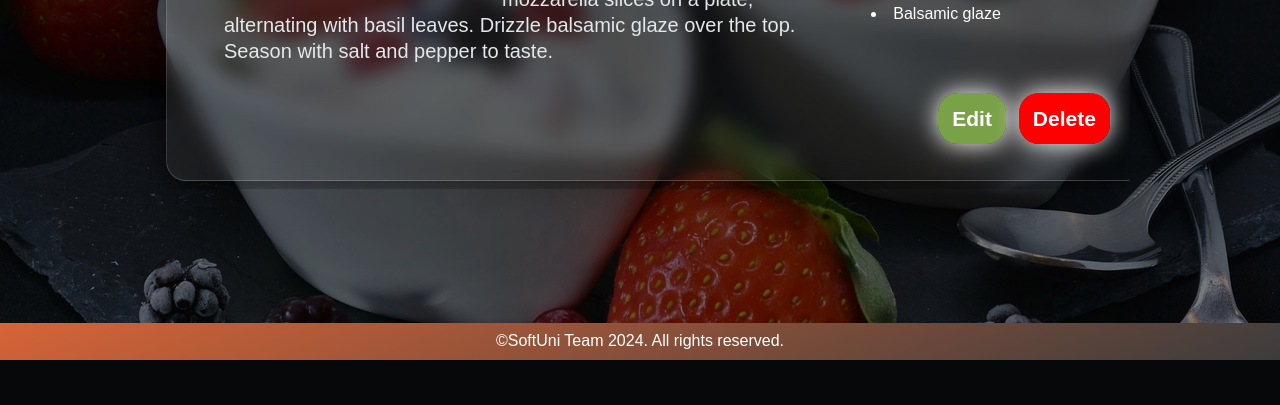
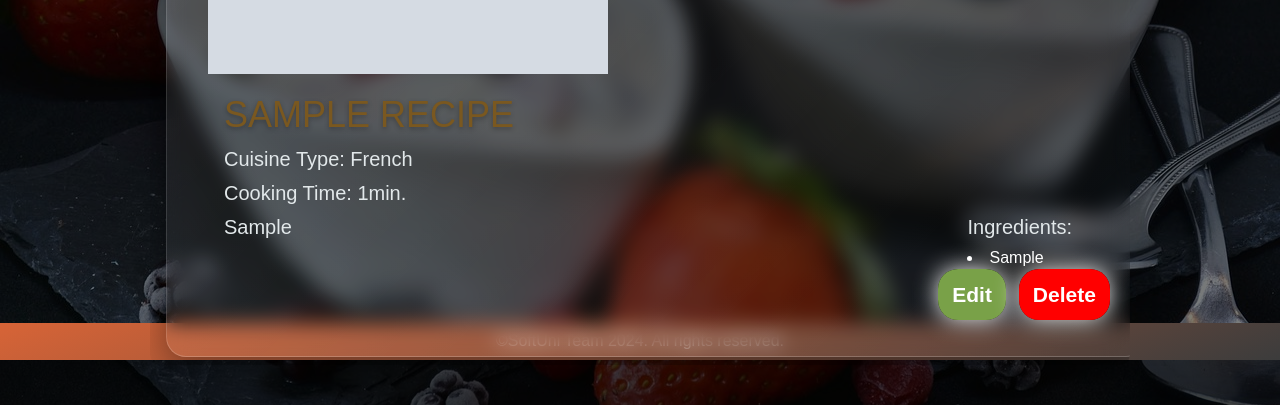
Before and after one commit to SiyanaTrend/Django-Basics-exercises, a Django app: template Exam-April2024/tastyRecipes/templates/recipes/details-recipe.html in a window 1280 px wide. Shown: the part 440-845 px from the top of the page. Before the commit the page ends 800 px from the top, so only its background shows below. Run offline with Django 5.2, Linux system fonts and the light colour scheme; the template is opened without the code that fills it: values that come from a table or form of the project are taken from there, others are empty; tables that the repository leaves empty hold one stand-in row (values such as "Sample post"); grey boxes marked "Sample" are stand-in pictures; some web fonts are replaced.

Commit message:
feat: Add detail functionality for recipe view

```diff
--- /dev/null
+++ b/Exam-April2024/tastyRecipes/recipes/templatetags/recipe_extracts.py
@@ -0,0 +1,7 @@
+from django import template
+register = template.Library()
+
+@register.filter
+def split_by_comma_space(value):
+    # return value.split(", ")
+    return [item.strip() for item in value.split(",")]
--- a/Exam-April2024/tastyRecipes/recipes/urls.py
+++ b/Exam-April2024/tastyRecipes/recipes/urls.py
@@ -1,9 +1,11 @@
-from django.urls import path
+from django.urls import path, include
 
 from recipes import views
 
 urlpatterns = [
     path('catalogue/', views.CatalogueView.as_view(), name='catalogue'),
     path('create/', views.RecipeCreateView.as_view(), name='create-recipe'),
-
+    path('<int:recipe_id>/', include([
+        path('details/', views.RecipeDetailsView.as_view(), name='recipe-details'),
+    ])),
 ]
--- a/Exam-April2024/tastyRecipes/recipes/views.py
+++ b/Exam-April2024/tastyRecipes/recipes/views.py
@@ -23,3 +23,8 @@ class RecipeCreateView(CreateView):
     def form_valid(self, form: RecipeCreateForm):
         form.instance.author = get_profile()
         return super().form_valid(form)
+
+class RecipeDetailsView(DetailView):
+    model = Recipe
+    template_name = 'recipes/details-recipe.html'
+    pk_url_kwarg = 'recipe_id'
--- a/Exam-April2024/tastyRecipes/templates/recipes/catalogue.html
+++ b/Exam-April2024/tastyRecipes/templates/recipes/catalogue.html
@@ -29,7 +29,7 @@
                     <h1>{{ recipe.instructions|truncatechars:35 }}</h1>
                     <div class="details-buttons">
                         <!-- recipe details button -->
-                        <a href="" class="details-btn">Details</a>
+                        <a href="{% url 'recipe-details' recipe.id %}" class="details-btn">Details</a>
                     </div>
                 </div>
             {% endfor %}
--- a/Exam-April2024/tastyRecipes/templates/recipes/details-recipe.html
+++ b/Exam-April2024/tastyRecipes/templates/recipes/details-recipe.html
@@ -1,4 +1,6 @@
 {% extends 'common/base.html' %}
+{% load recipe_extracts %}
+{% load static %}
 
 {% block content %}
 
@@ -9,44 +11,29 @@
             <div class="recipe-header">
                 <!-- recipe image -->
                 <!-- if there is no image url provided, display the default recipe image -->
-
-            <img
-              class="recipe-img"
-              src="https://cdn.pixabay.com/photo/2016/12/27/21/22/salad-1934944_1280.jpg"
-              alt="recipe image"
-            />
-
+                {% if recipe.image_url %}
+                    <img src="{{ recipe.image_url }}" alt="img"/>
+                {% else %}
+                    <img class="recipe-img" src="{% static 'images/default_recipe_img.png' %}"
+                         alt="recipe image"/>
+                {% endif %}
                 <!-- recipe title -->
-            <h1>Caprese Salad</h1>
+                <h1>{{ recipe.title }}</h1>
                 <!-- recipe cuisine type -->
-            <p><span class="description-recipe">Cuisine Type: Italian</span></p>
+                <p><span class="description-recipe">Cuisine Type: {{ recipe.cuisine_type }}</span></p>
                 <!-- recipe cooking time -->
-            <p><span class="description-recipe">Cooking Time: 10min.</span></p>
+                <p><span class="description-recipe">Cooking Time: {{ recipe.cooking_time }}min.</span></p>
                 <!-- recipe ingredients -->
                 <div class="ingredients">
                     <p><span class="description-recipe">Ingredients:</span></p>
                     <ul>
                         <!-- recipe ingredient -->
-                <li>Fresh tomatoes</li>
-
-                <!-- recipe ingredient -->
-                <li>Fresh mozzarella cheese</li>
-
-                <!-- recipe ingredient -->
-                <li>Fresh basil leaves</li>
-
-                <!-- recipe ingredient -->
-                <li>Balsamic glaze</li>
+                        {% for ingredient in recipe.ingredients|split_by_comma_space %}
+                            <li>{{ ingredient }}</li>
+                        {% endfor %}
                     </ul>
                 </div>
-            <p>
-              <span class="description-recipe"
-                >Instructions: Slice the tomatoes and mozzarella cheese into
-                even slices. Arrange the tomato and mozzarella slices on a
-                plate, alternating with basil leaves. Drizzle balsamic glaze
-                over the top. Season with salt and pepper to taste.</span
-              >
-            </p>
+                <p><span class="description-recipe">{{ recipe.instructions }}</span></p>
             </div>
 
             <!-- Edit/Delete buttons -->
```
Also changed, not shown: Exam-April2024/tastyRecipes/recipes/choices.py (+4 -4 lines), Exam-April2024/tastyRecipes/recipes/forms.py (line endings or trailing spaces), Exam-April2024/tastyRecipes/recipes/migrations/0002_alter_recipe_cuisine_type.py (added), Exam-April2024/tastyRecipes/recipes/templatetags/__init__.py (added). Lines whose indentation alone changed are shown as unchanged.
